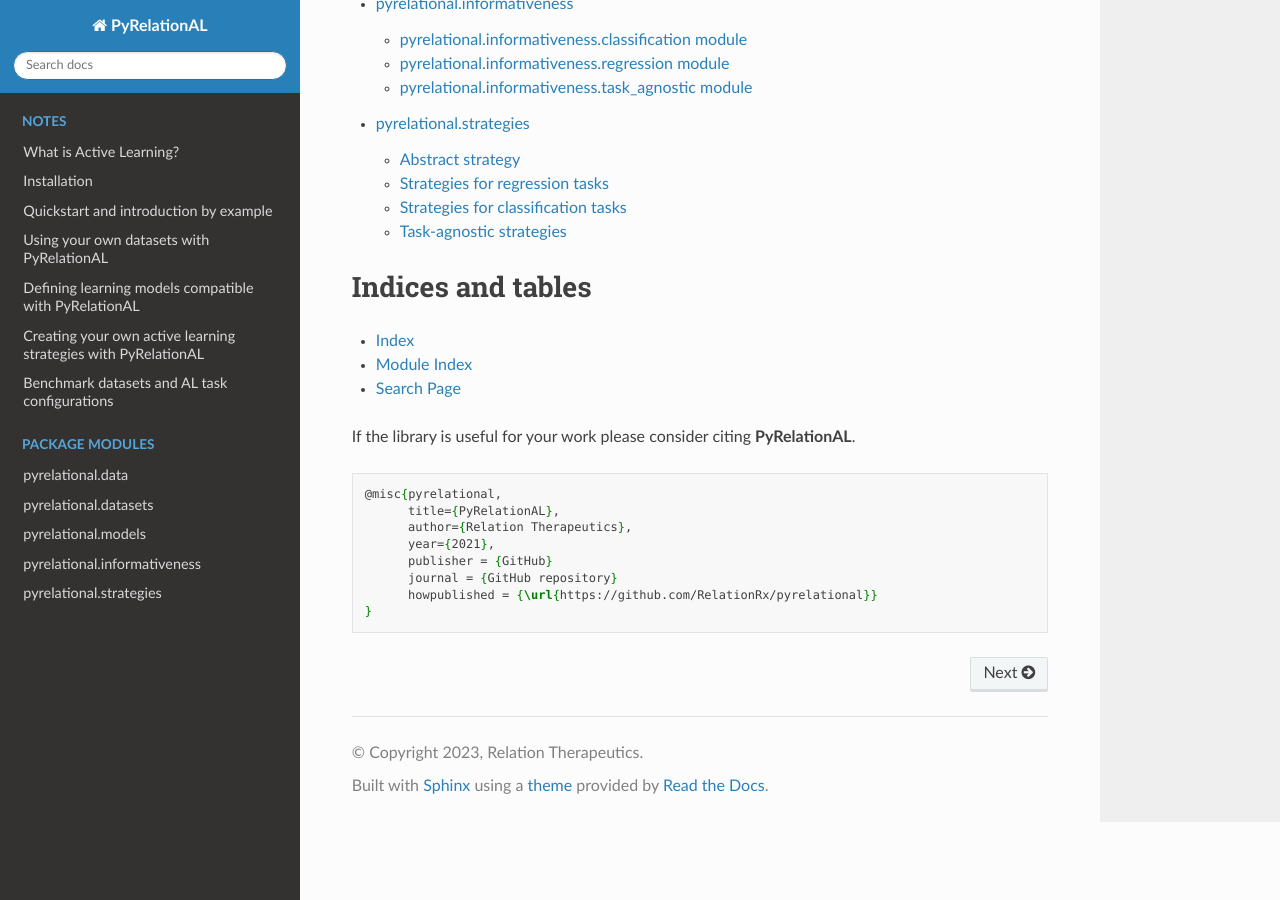
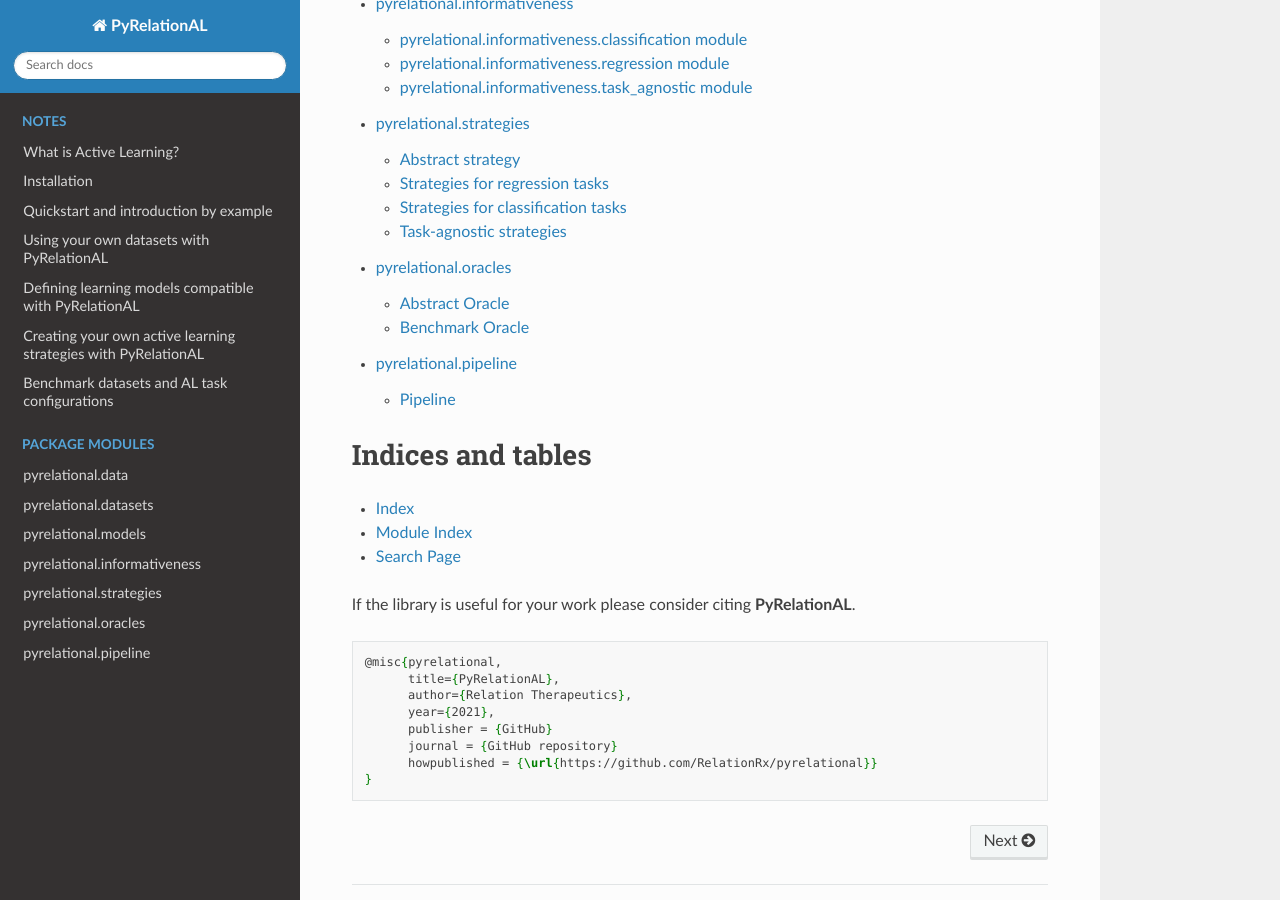
Before and after one commit to RelationRx/pyrelational, a Sphinx documentation site: the page built from docs/source/index.rst, in a window 1280 px wide and 900 px high, scrolled down 888 px. Built offline with Sphinx 7.4.7 and the Read the Docs theme 2.0.0, drawn with Linux system fonts in a browser that asks for light colours.

Commit message:
fix so that oracle/pipeline is in sphinx docs

```diff
--- a/docs/source/index.rst
+++ b/docs/source/index.rst
@@ -33,6 +33,8 @@
    reference/models.rst
    reference/informativeness.rst
    reference/strategies.rst
+   reference/oracles.rst
+   reference/pipeline.rst
 
 Indices and tables
 ==================
--- /dev/null
+++ b/docs/source/reference/oracles.rst
@@ -0,0 +1,18 @@
+pyrelational.oracles
+====================
+
+Abstract Oracle
+--------------------------------------------
+
+.. automodule:: pyrelational.oracles.abstract_oracle
+   :members:
+   :undoc-members:
+   :show-inheritance:
+
+Benchmark Oracle
+---------------------------------------------
+
+.. automodule:: pyrelational.oracles.benchmark_oracle
+   :members:
+   :undoc-members:
+   :show-inheritance:
--- /dev/null
+++ b/docs/source/reference/pipeline.rst
@@ -0,0 +1,10 @@
+pyrelational.pipeline
+=====================
+
+Pipeline
+-------------------------------------
+
+.. automodule:: pyrelational.pipeline.pipeline
+   :members:
+   :undoc-members:
+   :show-inheritance:
```
